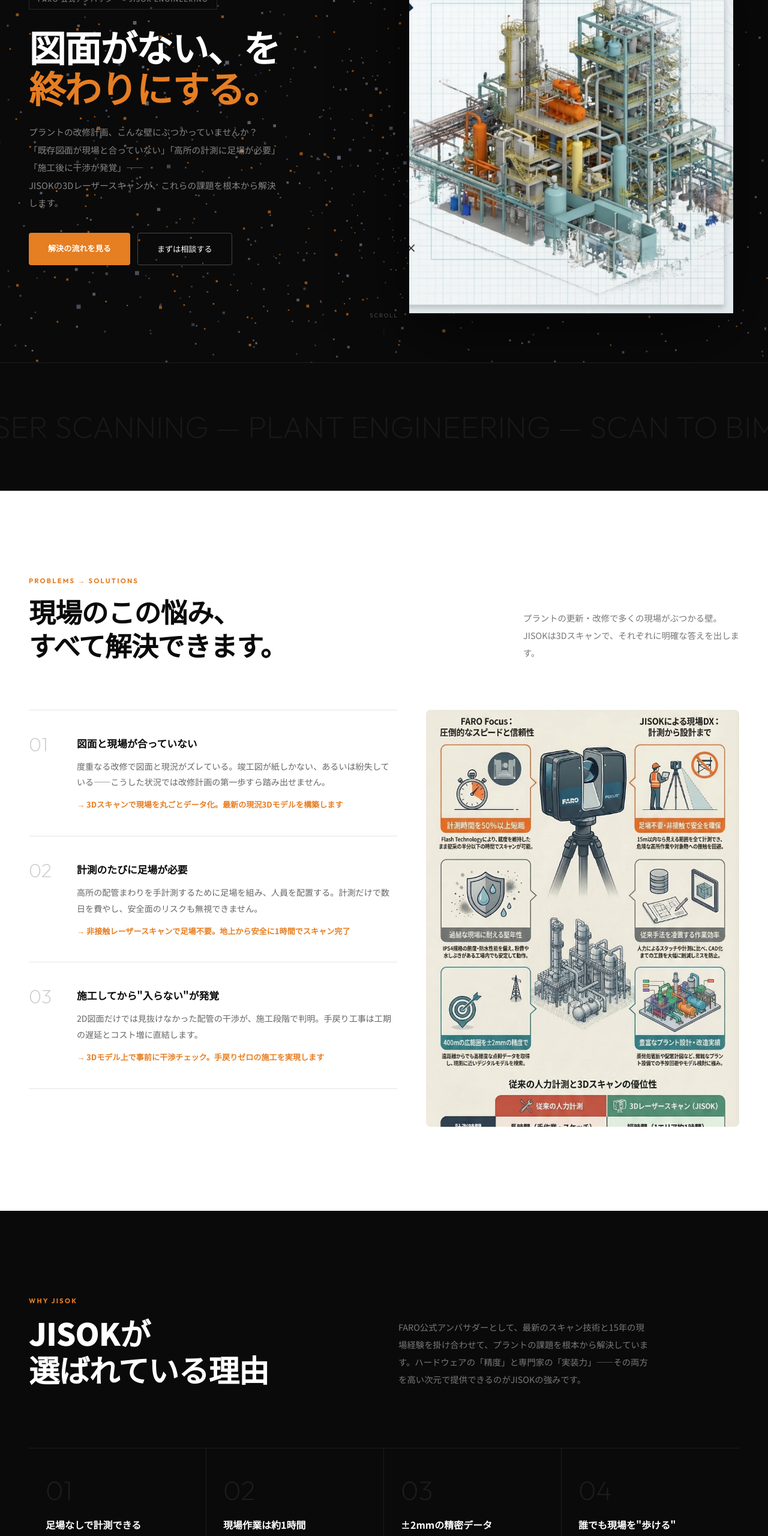
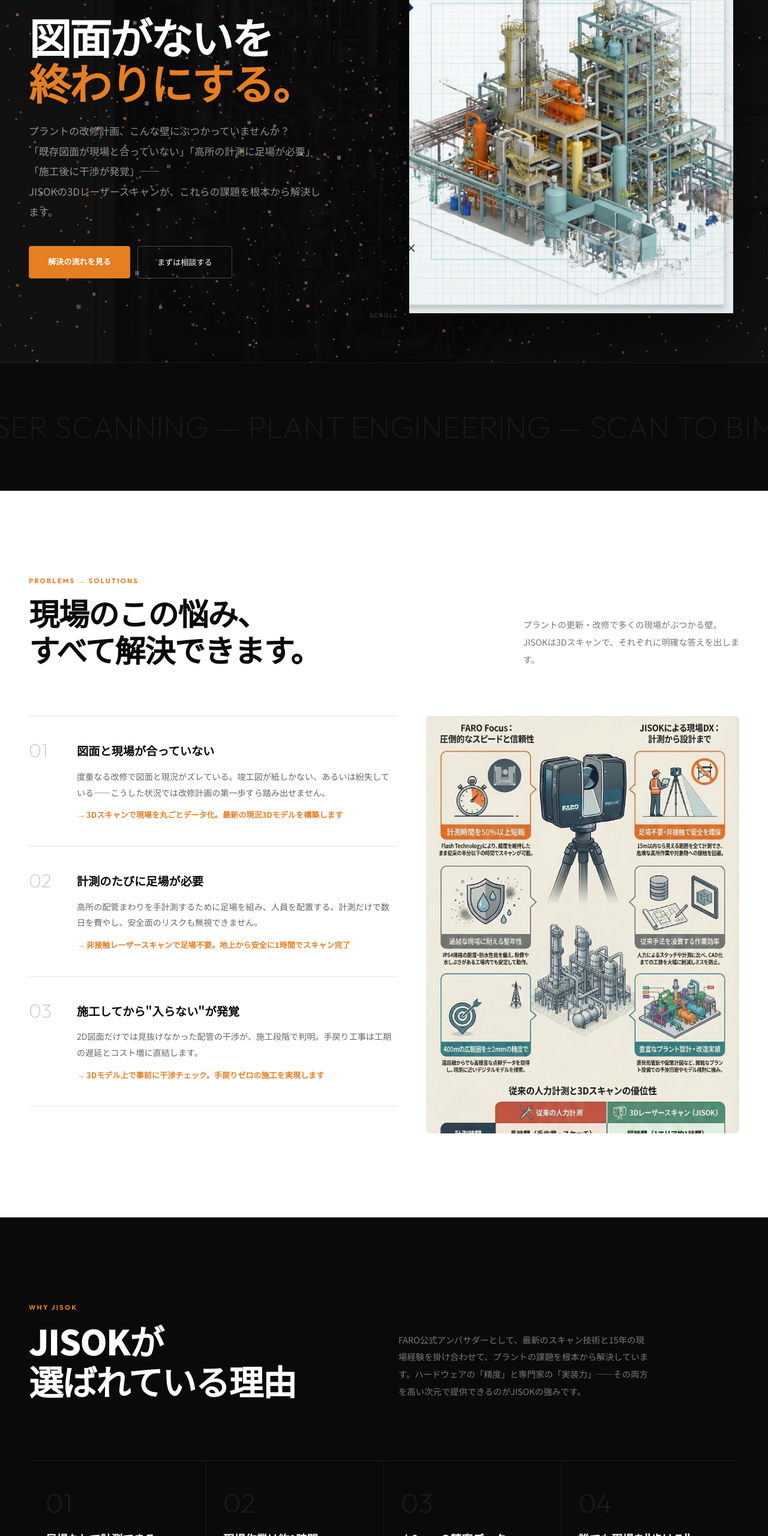
Before and after one commit to masaki-oishi/jisok-demo, a plain HTML site: page index.html in a window 1280 px wide. Shown: the part 240-2800 px from the top of the page at 60% size. Drawn offline with nearby package versions, Linux system fonts and the light colour scheme; animation ran at ten frames a second.

Commit message:
Enlarge headings, add plant background, fix hero copy
- Hero h1: 5.5rem max, plant-bg.jpg as subtle background
- Remove 「、」from hero: 図面がないを終わりにする。
- All section headings scaled up ~20-30%
- Card titles, workflow titles enlarged
- CTA heading enlarged

```diff
--- a/index.html
+++ b/index.html
@@ -29,12 +29,14 @@
 
     /* HERO — Split: Copy Left + 3D Model Right */
     .hero{position:relative;min-height:100vh;display:flex;align-items:center;overflow:hidden}
+    .hero-bg{position:absolute;inset:0;z-index:0}
+    .hero-bg img{width:100%;height:100%;object-fit:cover;opacity:0.12;filter:grayscale(0.6)}
     .hero canvas{position:absolute;inset:0;z-index:0;pointer-events:none}
     .hero-grid{position:relative;z-index:2;width:100%;padding:140px 48px 80px;display:grid;grid-template-columns:1fr 1fr;gap:64px;align-items:center}
     .hero-copy .tag{display:inline-block;padding:5px 14px;border:1px solid rgba(255,255,255,0.12);font-family:'Outfit';font-size:0.68rem;font-weight:600;letter-spacing:0.14em;text-transform:uppercase;color:rgba(255,255,255,0.4);margin-bottom:28px}
-    .hero-copy h1{font-size:clamp(2.2rem,4.8vw,4.2rem);font-weight:900;line-height:1.12;letter-spacing:-0.03em;margin-bottom:24px}
+    .hero-copy h1{font-size:clamp(2.8rem,5.5vw,5.5rem);font-weight:900;line-height:1.08;letter-spacing:-0.04em;margin-bottom:28px}
     .hero-copy h1 em{font-style:normal;color:var(--accent)}
-    .hero-copy .lead{font-size:0.92rem;line-height:2;color:rgba(255,255,255,0.5);margin-bottom:36px;max-width:420px}
+    .hero-copy .lead{font-size:1.05rem;line-height:2;color:rgba(255,255,255,0.55);margin-bottom:40px;max-width:500px}
     .hero-btns{display:flex;gap:12px;flex-wrap:wrap}
     .btn-f{padding:14px 32px;background:var(--accent);color:#fff;font-size:0.82rem;font-weight:700;border:none;border-radius:4px;cursor:pointer;transition:0.3s}
     .btn-f:hover{background:#d35400;transform:translateY(-2px)}
@@ -61,7 +63,7 @@
     /* === PROBLEMS === */
     .prob-top{display:flex;justify-content:space-between;align-items:flex-end;gap:48px;margin-bottom:80px}
     .prob-top .lbl{font-family:'Outfit';font-size:0.7rem;font-weight:700;letter-spacing:0.2em;text-transform:uppercase;color:var(--accent);margin-bottom:12px}
-    .prob-top h2{font-size:clamp(1.8rem,3.5vw,3rem);font-weight:900;line-height:1.25;letter-spacing:-0.02em;max-width:560px}
+    .prob-top h2{font-size:clamp(2.2rem,4vw,3.8rem);font-weight:900;line-height:1.2;letter-spacing:-0.03em;max-width:640px}
     .prob-top .sub{font-size:0.9rem;color:#777;max-width:360px;line-height:2}
     .prob-body{display:grid;grid-template-columns:1fr 0.85fr;gap:48px}
     .prob-list{display:flex;flex-direction:column}
@@ -69,7 +71,7 @@
     .prob-item:first-child{border-top:1px solid #e5e5e5}
     .prob-item:hover{padding-left:12px}
     .prob-item .num{font-family:'Outfit';font-size:2rem;font-weight:200;color:#ccc;line-height:1}
-    .prob-item h3{font-size:1.05rem;font-weight:700;margin-bottom:10px}
+    .prob-item h3{font-size:1.2rem;font-weight:700;margin-bottom:12px}
     .prob-item p{font-size:0.88rem;color:#666;line-height:1.9}
     .prob-item .solve{margin-top:12px;font-size:0.82rem;color:var(--accent);font-weight:600;display:flex;align-items:center;gap:6px}
     .prob-img{position:relative;border-radius:8px;overflow:hidden;aspect-ratio:3/4}
@@ -78,14 +80,14 @@
     /* === SOLUTIONS === */
     .sol-head{display:grid;grid-template-columns:1fr 1fr;gap:48px;margin-bottom:100px}
     .sol-head .lbl{font-family:'Outfit';font-size:0.7rem;font-weight:700;letter-spacing:0.2em;text-transform:uppercase;color:var(--accent);margin-bottom:12px}
-    .sol-head h2{font-size:clamp(2rem,4vw,3.2rem);font-weight:900;line-height:1.2;letter-spacing:-0.02em}
+    .sol-head h2{font-size:clamp(2.2rem,4.5vw,3.8rem);font-weight:900;line-height:1.15;letter-spacing:-0.03em}
     .sol-head .desc{font-size:0.9rem;color:rgba(255,255,255,0.45);line-height:2;max-width:420px;align-self:end}
     .sol-grid{display:grid;grid-template-columns:repeat(4,1fr);border-top:1px solid var(--border)}
     .sol-card{padding:48px 28px;border-right:1px solid var(--border);border-bottom:1px solid var(--border);transition:0.4s}
     .sol-card:last-child{border-right:none}
     .sol-card:hover{background:rgba(255,255,255,0.03)}
     .sol-card .n{font-family:'Outfit';font-size:2.8rem;font-weight:200;color:rgba(255,255,255,0.08);line-height:1;margin-bottom:20px}
-    .sol-card h3{font-size:1rem;font-weight:700;margin-bottom:14px}
+    .sol-card h3{font-size:1.15rem;font-weight:700;margin-bottom:14px}
     .sol-card p{font-size:0.85rem;line-height:1.85;color:rgba(255,255,255,0.4)}
 
     /* === VISUAL BREAK === */
@@ -99,13 +101,13 @@
     /* === WORKFLOW — Editorial Timeline with Images === */
     .wf-head{max-width:640px;margin-bottom:80px}
     .wf-head .lbl{font-family:'Outfit';font-size:0.7rem;font-weight:700;letter-spacing:0.2em;text-transform:uppercase;color:var(--accent);margin-bottom:12px}
-    .wf-head h2{font-size:clamp(1.8rem,3vw,2.6rem);font-weight:900;line-height:1.25;letter-spacing:-0.02em}
+    .wf-head h2{font-size:clamp(2rem,3.5vw,3.2rem);font-weight:900;line-height:1.2;letter-spacing:-0.03em}
     .wf-row{display:grid;grid-template-columns:64px 1fr 1fr;gap:0;border-top:1px solid #e5e5e5}
     .wf-row:last-child{border-bottom:1px solid #e5e5e5}
     .wf-num{font-family:'Outfit';font-size:3.2rem;font-weight:200;color:#ddd;padding:48px 0}
     .wf-text{padding:48px 32px}
     .wf-text .tool{font-family:'Outfit';font-size:0.68rem;font-weight:700;letter-spacing:0.1em;text-transform:uppercase;color:var(--accent);margin-bottom:8px}
-    .wf-text h3{font-family:'Outfit';font-size:1.2rem;font-weight:700;margin-bottom:12px}
+    .wf-text h3{font-family:'Outfit';font-size:1.35rem;font-weight:700;margin-bottom:14px}
     .wf-text p{font-size:0.88rem;color:#666;line-height:1.9}
     .wf-text .detail{margin-top:12px;font-size:0.82rem;color:#999;line-height:1.8}
     .wf-img{padding:48px 0 48px 24px;display:flex;align-items:center}
@@ -123,7 +125,7 @@
     /* === CTA === */
     .cta{position:relative;padding:180px 48px;text-align:center;overflow:hidden}
     .cta::before{content:'';position:absolute;inset:0;background:radial-gradient(ellipse at center,rgba(230,126,34,0.05) 0%,transparent 65%)}
-    .cta h2{font-size:clamp(1.8rem,3.5vw,3rem);font-weight:900;line-height:1.3;letter-spacing:-0.02em;margin-bottom:20px;position:relative}
+    .cta h2{font-size:clamp(2.2rem,4vw,3.5rem);font-weight:900;line-height:1.3;letter-spacing:-0.02em;margin-bottom:20px;position:relative}
     .cta p{font-size:0.92rem;color:rgba(255,255,255,0.4);max-width:480px;margin:0 auto 40px;line-height:2;position:relative}
     .cta .btns{display:flex;gap:16px;justify-content:center;position:relative}
 
@@ -201,11 +203,12 @@
 
   <!-- HERO -->
   <section class="hero" id="hero">
+    <div class="hero-bg"><img src="images/plant-bg.jpg" alt="" loading="eager"></div>
     <canvas id="pc"></canvas>
     <div class="hero-grid">
       <div class="hero-copy rv">
         <div class="tag">FARO 公式アンバサダー × JISOK Engineering</div>
-        <h1>図面がない、を<br><em>終わりにする。</em></h1>
+        <h1>図面がないを<br><em>終わりにする。</em></h1>
         <p class="lead">プラントの改修計画、こんな壁にぶつかっていませんか？<br>「既存図面が現場と合っていない」「高所の計測に足場が必要」「施工後に干渉が発覚」——<br>JISOKの3Dレーザースキャンが、これらの課題を根本から解決します。</p>
         <div class="hero-btns">
           <a href="service.html" class="btn-f">解決の流れを見る</a>
```
Also changed, not shown: images/plant-bg.jpg (added).
